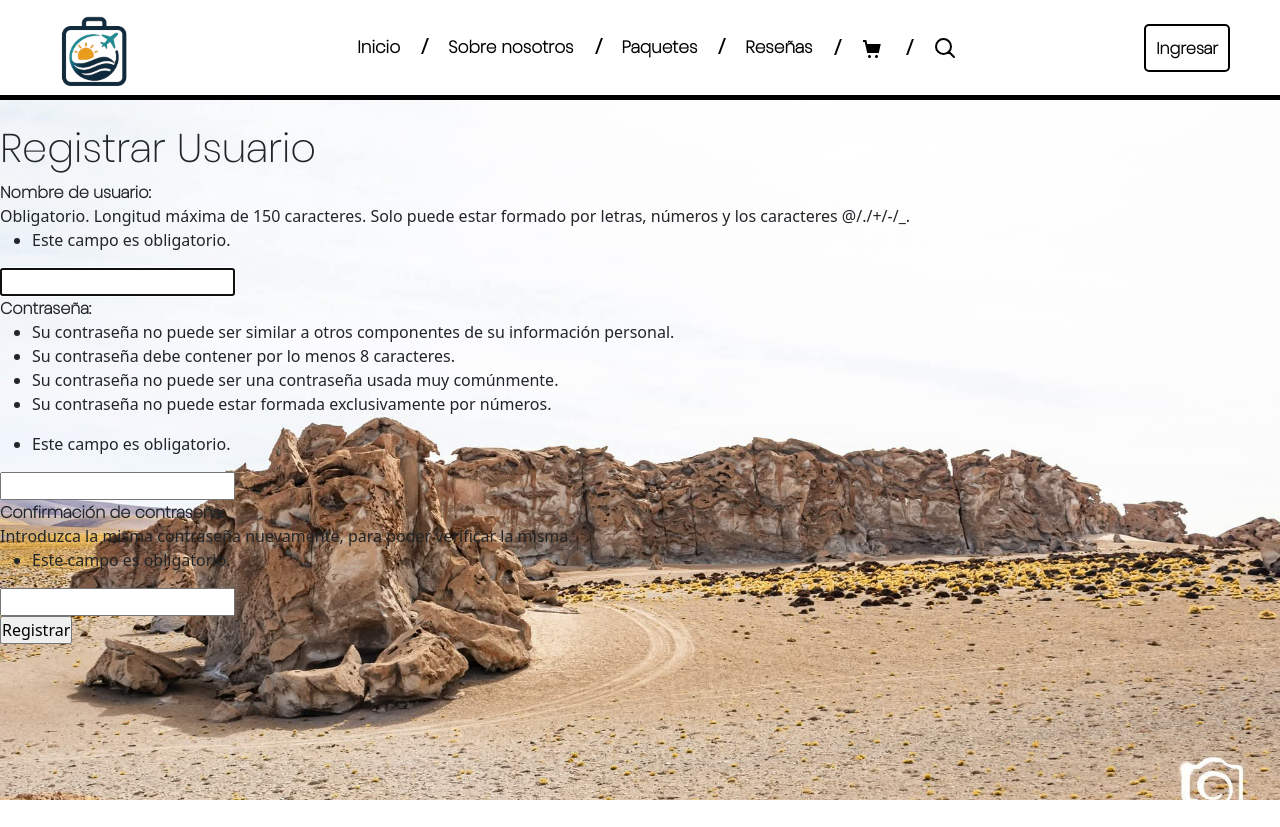
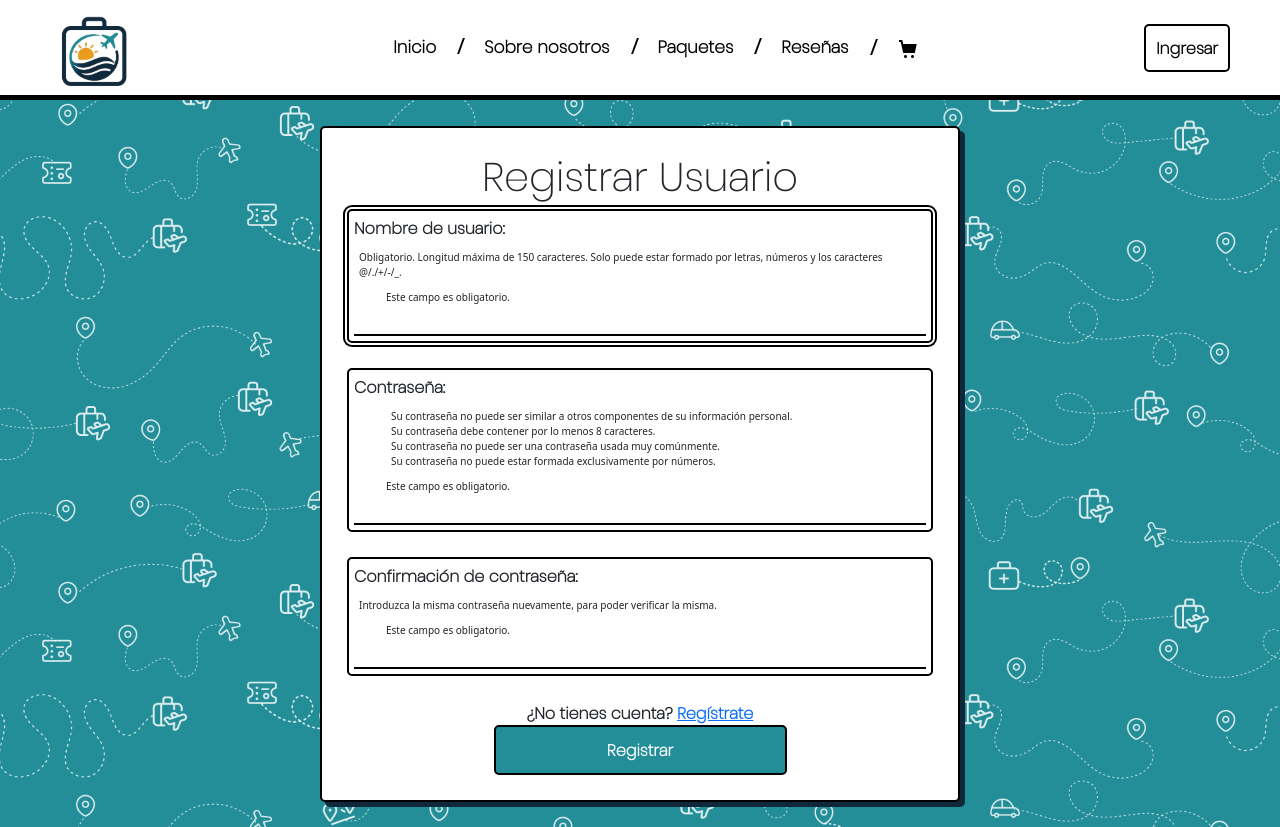
Before and after one commit to Grumnoeze/Olimpiadas_Inet, a Django app: page /Registro/ in a window 1280 px wide. Before the commit the page ends 800 px from the top, so only its background shows below. Run offline with Django 5.2, Linux system fonts and the light colour scheme.

Commit message:
estilado

```diff
--- a/INET/Api/Templates/Index.html
+++ b/INET/Api/Templates/Index.html
@@ -13,17 +13,15 @@
 </head>
 
 <body class="body-index">
-
     <header>
-        <a href="" class="header-logo"><img src="../static/media/logo.png" alt=""></a>
+        <a href="{% url 'home' %}" class="header-logo"><img src="{% static 'media/logo.png' %}" alt=""></a>
         <nav class="navigation">
             <ul>
-                <li><a href="">Inicio</a></li>
+                <li><a href="{% url 'home' %}">Inicio</a></li>
                 <li><a href="">Sobre nosotros</a></li>
                 <li><a href="">Paquetes</a></li>
                 <li><a href="">Reseñas</a></li>
-                <li><a href=""><img src="../static/media/carrito.svg" alt=""></a></li>
-                <li><a href=""><img src="../static/media/buscar.svg" alt=""></a></li>
+                <li><a href=""><img src="{% static 'media/carrito.svg' %}" alt=""></a></li>
             </ul>
         </nav>
         <!-- <nav class="session">
@@ -45,8 +43,7 @@
     <main>
         <section class="home-intro">
             <p style="font-size: 25px;">Nunca pares de</p>
-            <h1 style="color: #238e98; -webkit-text-stroke: #238e98 2px; font-weight: 900; font-size: 75px;">EXPLORAR
-            </h1>
+            <h1 style="color: #238e98; -webkit-text-stroke: #238e98 2px; font-weight: 900; font-size: 75px;">EXPLORAR</h1>
             <p>
                 Lorem ipsum dolor sit amet consectetur, adipisicing elit. Est laborum debitis, minima illum sequi
                 quibusdam beatae? Labore vitae atque ipsum ad minima id maxime eveniet illo mollitia, dolores eius vero?
@@ -82,5 +79,4 @@
         integrity="sha384-j1CDi7MgGQ12Z7Qab0qlWQ/Qqz24Gc6BM0thvEMVjHnfYGF0rmFCozFSxQBxwHKO"
         crossorigin="anonymous"></script>
 </body>
-
 </html>
--- a/INET/Api/Templates/registration/registro.html
+++ b/INET/Api/Templates/registration/registro.html
@@ -2,12 +2,19 @@
 {% load static %}
 
 {% block contenedor %}
-<div class="contendor_login">
+<style>
+    body{
+        background: #238e98 url(../../static/media/session.png) repeat top center / 2000px !important;
+        overflow-y: visible !important;
+    }
+</style>
+<div class="reg">
         <img src="" alt="">
         <form action="" method="post">
             <h1>Registrar Usuario</h1>
             {% csrf_token %}
             {{form}}
+            <p>¿No tienes cuenta? <a href="{% url 'registro' %}">Regístrate</a></p>
             <input type="submit" value="Registrar">
         </form>
     </div>
--- a/INET/Api/static/css/style.css
+++ b/INET/Api/static/css/style.css
@@ -194,10 +194,90 @@ header{
     justify-content: center;
     align-items: center;
     margin: auto;
+    margin-top: 5%;
     padding: 25px;
     border: 2px solid #000;
     box-shadow: 5px 5px #0f283c;
     border-radius: 5px;
+}
+
+.reg{
+    background: #fff;
+    width: 50%;
+    display: flex;
+    flex-direction: column;
+    justify-content: center;
+    align-items: center;
+    margin: auto;
+    margin-top: 2%;
+    padding: 25px;
+    border: 2px solid #000;
+    box-shadow: 5px 5px #0f283c;
+    border-radius: 5px;
+    margin-bottom: 2%;
+}
+
+.reg div{
+    background: #fff;
+    display: flex;
+    flex-direction: column;
+    width: 100%;
+    gap: 5px;
+    margin-bottom: 25px;
+    border: 2px solid #000;
+    padding: 5px;
+    border-radius: 5px;
+}
+
+.reg form{
+    display: flex;
+    flex-direction: column;
+    align-items: center;
+    width: 100%;
+}
+
+.reg input[type=submit]{
+    background: #238e98;
+    border: none;
+    border-radius: 5px;
+    width: 50%;
+    height: 50px;
+    color: #fff;
+    font-family: 'Ulagadi Extra Light';
+    font-weight: bold;
+    border: 2px solid #000;
+    transition: box-shadow .1s ease, transform .1s ease;
+}
+
+.reg input[type=submit]:hover{
+    box-shadow: 3px 3px #0f283c;
+    transform: scale(1.05);
+}
+
+.reg div:has(input:focus-visible){
+    outline: 2px solid #fff;
+    border: 2px solid #000;
+    box-shadow: 0 0 0 4px #000;
+}
+
+.reg div input{
+    border: none !important;
+    border-bottom: 2px solid #000 !important;
+}
+
+.reg div input:focus-visible{
+    outline: none;
+}
+
+.helptext, .errorlist{
+    font-size: 10px;
+    border: none !important;
+    margin-bottom: 0 !important;
+}
+
+.helptext ul, .errorlist{
+    list-style: none;
+    margin: 0;
 }
 
 .login input[type=submit]{
```
Also changed, not shown: other parts of INET/Api/static/css/style.css (+23 -57 lines), INET/Api/Templates/pages/administrador.html (+7 -2 lines), INET/Api/Templates/registration/login.html (+13 -9 lines), INET/db.sqlite3. Lines whose indentation alone changed are shown as unchanged.
